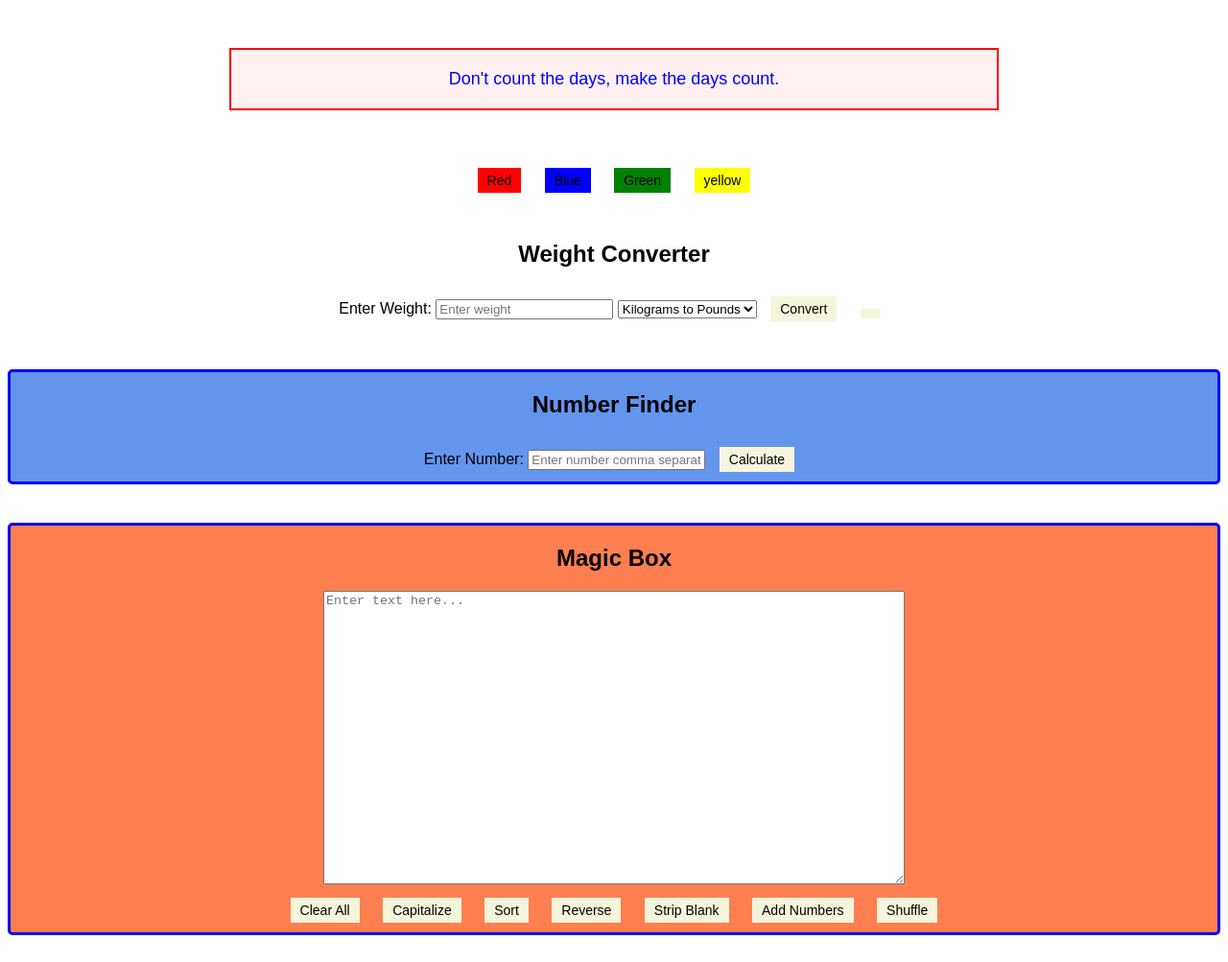
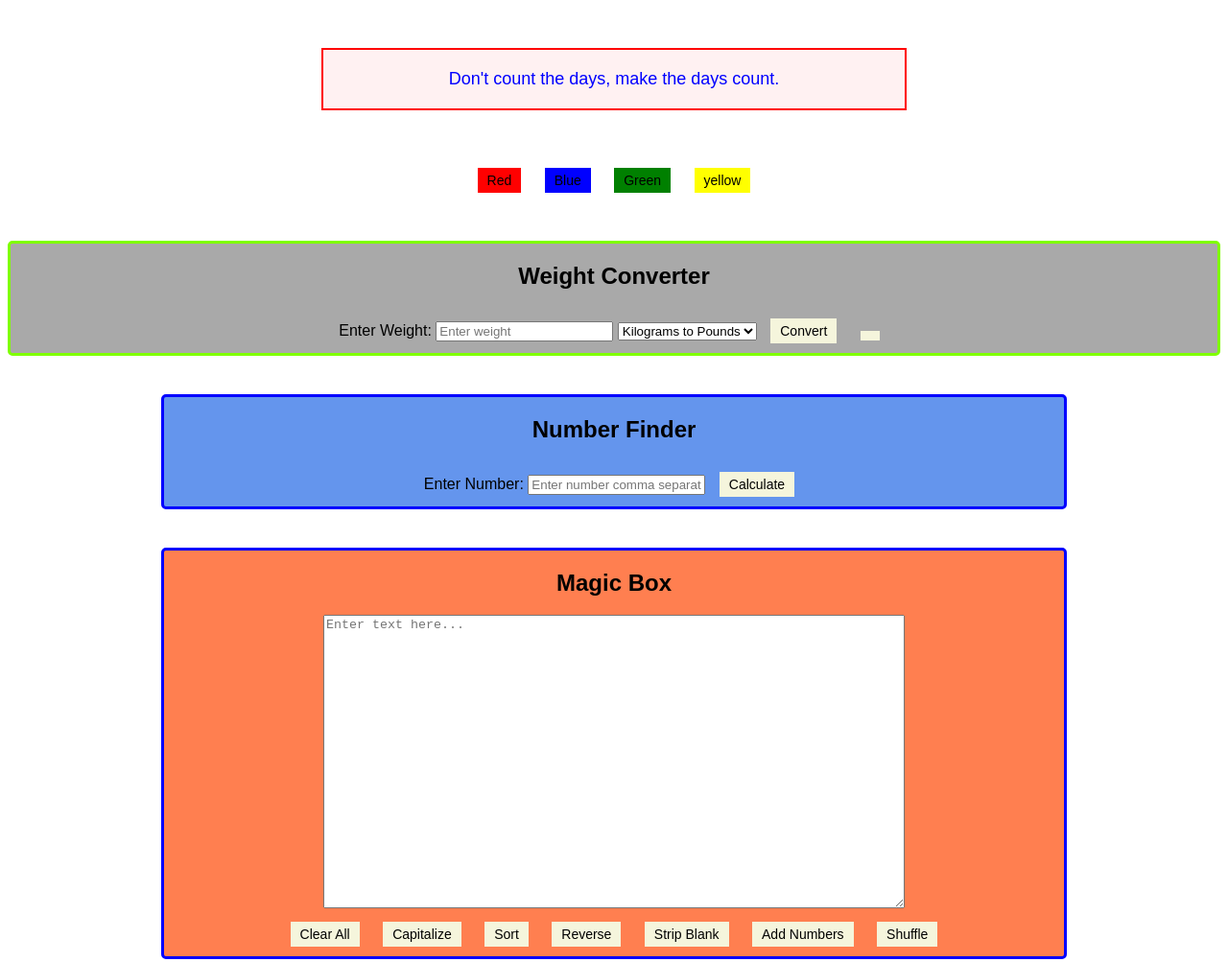
Before and after one commit to Shammo06/CSE391Assignment2, a plain HTML site: page index.html in a window 1280 px wide. Shown: the whole page at 96% size. Drawn offline with Linux system fonts and the light colour scheme.

Commit message:
fixed padding

```diff
--- a/index.html
+++ b/index.html
@@ -19,7 +19,7 @@
     </div>
    </section>
 
-   <section>
+   <section class="converter">
     <h1>Weight Converter</h1>
     <div class="box">
         <label for="weightInput">Enter Weight:</label>
--- a/style.css
+++ b/style.css
@@ -43,6 +43,8 @@ button {
 }
 section{
     margin-top: 40px;
+    padding-left: 160px;
+    padding-right:160px;
 }
 
 button{
@@ -54,3 +56,9 @@ button{
     border: solid blue;
     background-color: cornflowerblue;
 }
+
+.converter{
+    border-radius: 5px;
+    border: solid chartreuse;
+    background-color: darkgray;
+}
```
